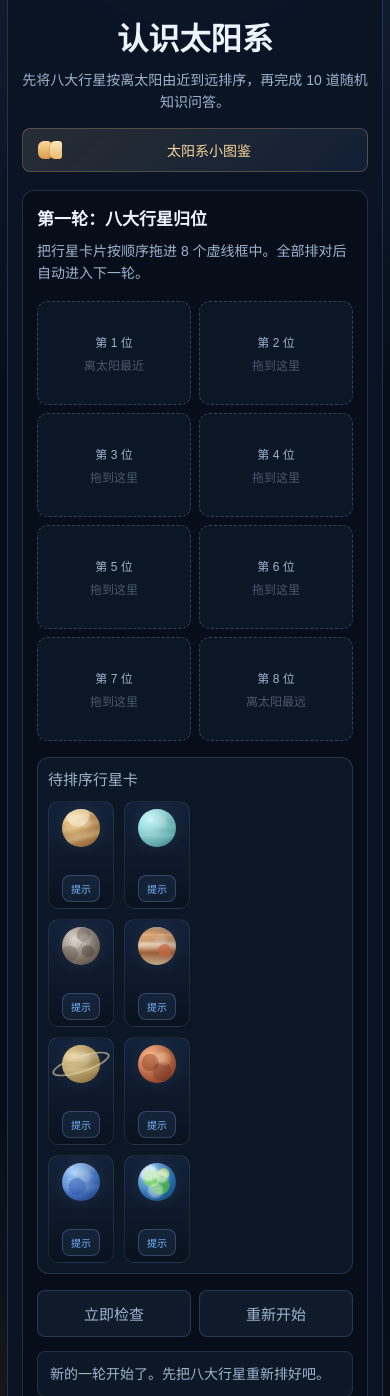
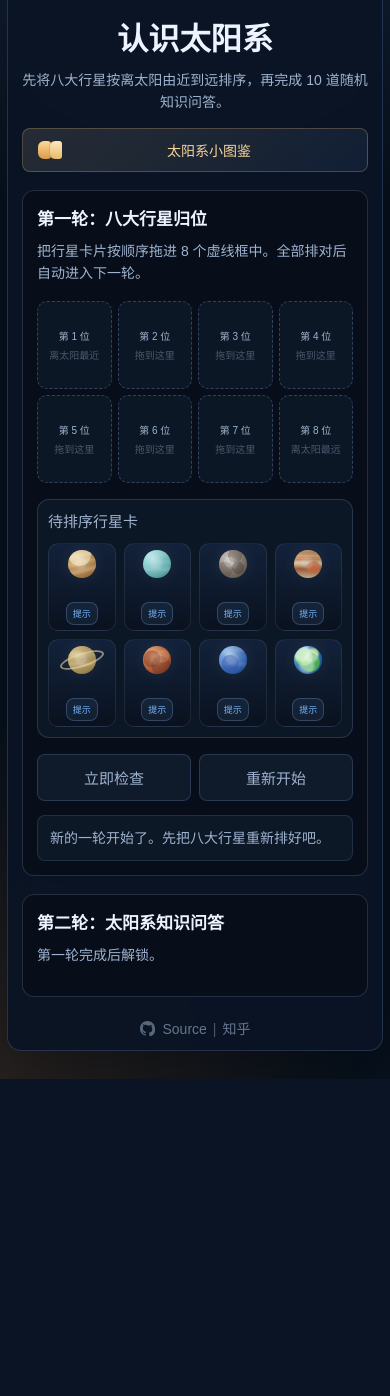
Before and after one commit to BetaGem/AstroGames, a Flask app: page /games/solar-system/ in a window 390 px wide. Shown: the part 144-1540 px from the top of the page. After the commit the page ends 1223 px from the top, so only its background shows below. Run offline with Flask 3, Linux system fonts and the light colour scheme.

Commit message:
improve UI for mobile

```diff
--- a/static/css/solar_system.css
+++ b/static/css/solar_system.css
@@ -249,6 +249,14 @@ h1 {
   background: rgba(121, 184, 255, 0.05);
 }
 
+#tray {
+  width: 100%;
+}
+
+#tray > .card-grid {
+  width: 100%;
+}
+
 .tray-title {
   margin: 0 0 12px;
   font-size: 15px;
@@ -257,8 +265,11 @@ h1 {
 
 .card-grid {
   display: grid;
+  width: 100%;
   grid-template-columns: repeat(auto-fit, minmax(124px, 1fr));
   gap: 12px;
+  justify-items: stretch;
+  align-items: stretch;
 }
 
 .planet-card {
@@ -890,47 +901,56 @@ h1 {
   }
 
   .slot-grid,
+  #tray > .card-grid {
+    grid-template-columns: repeat(4, minmax(0, 1fr));
+  }
+
   .quiz-cards {
     grid-template-columns: repeat(2, minmax(0, 1fr));
   }
 
   .slot {
-    min-height: 118px;
-    padding: 10px;
+    min-height: 96px;
+    padding: 8px 6px;
   }
 
   .tray {
     padding: 10px;
   }
 
-  .card-grid {
-    grid-template-columns: repeat(2, minmax(0, 1fr));
-    gap: 10px;
+  #tray > .card-grid {
+    gap: 8px;
   }
 
   .planet-card {
-    min-height: 96px;
-    padding: 8px 8px 7px;
-    gap: 6px;
+    min-height: 84px;
+    padding: 7px 5px 6px;
+    gap: 5px;
   }
 
   .planet-card.slot-card {
-    min-height: 64px;
+    min-height: 52px;
   }
 
   .planet-visual {
-    width: 42px;
-    height: 42px;
+    width: 32px;
+    height: 32px;
   }
 
   .planet-visual.ringed::before {
-    width: 60px;
-    height: 14px;
+    width: 48px;
+    height: 11px;
+    border-width: 2px;
   }
 
   .planet-name {
-    min-height: 16px;
-    font-size: 13px;
+    min-height: 14px;
+    font-size: 11px;
+  }
+
+  .slot-index,
+  .slot-placeholder {
+    font-size: 11px;
   }
 
   .progress {
@@ -1033,48 +1053,55 @@ h1 {
   }
 
   .slot-grid {
-    gap: 8px;
+    gap: 6px;
   }
 
   .slot-grid,
-  .quiz-cards,
-  .card-grid {
+  #tray > .card-grid {
+    grid-template-columns: repeat(4, minmax(0, 1fr));
+  }
+
+  .quiz-cards {
     grid-template-columns: 1fr 1fr;
   }
 
   .slot {
-    min-height: 104px;
-    gap: 6px;
+    min-height: 88px;
+    gap: 4px;
   }
 
   .slot-index,
   .slot-placeholder {
-    font-size: 12px;
+    font-size: 10px;
   }
 
   .planet-card {
-    min-height: 88px;
-    padding: 7px 6px 6px;
+    min-height: 78px;
+    padding: 6px 4px 5px;
   }
 
   .planet-card.slot-card {
-    min-height: 58px;
+    min-height: 48px;
   }
 
   .planet-visual {
-    width: 38px;
-    height: 38px;
+    width: 28px;
+    height: 28px;
   }
 
   .planet-visual.ringed::before {
-    width: 56px;
-    height: 13px;
+    width: 42px;
+    height: 10px;
     border-width: 2px;
   }
 
+  .planet-name {
+    font-size: 10px;
+  }
+
   .hint-button {
-    padding: 5px 8px;
-    font-size: 10px;
+    padding: 4px 6px;
+    font-size: 9px;
   }
 
   .question-title {
```
Also changed, not shown: templates/games/missing_star/index.html (+6 -3 lines), templates/home.html (+16 -1 lines).
